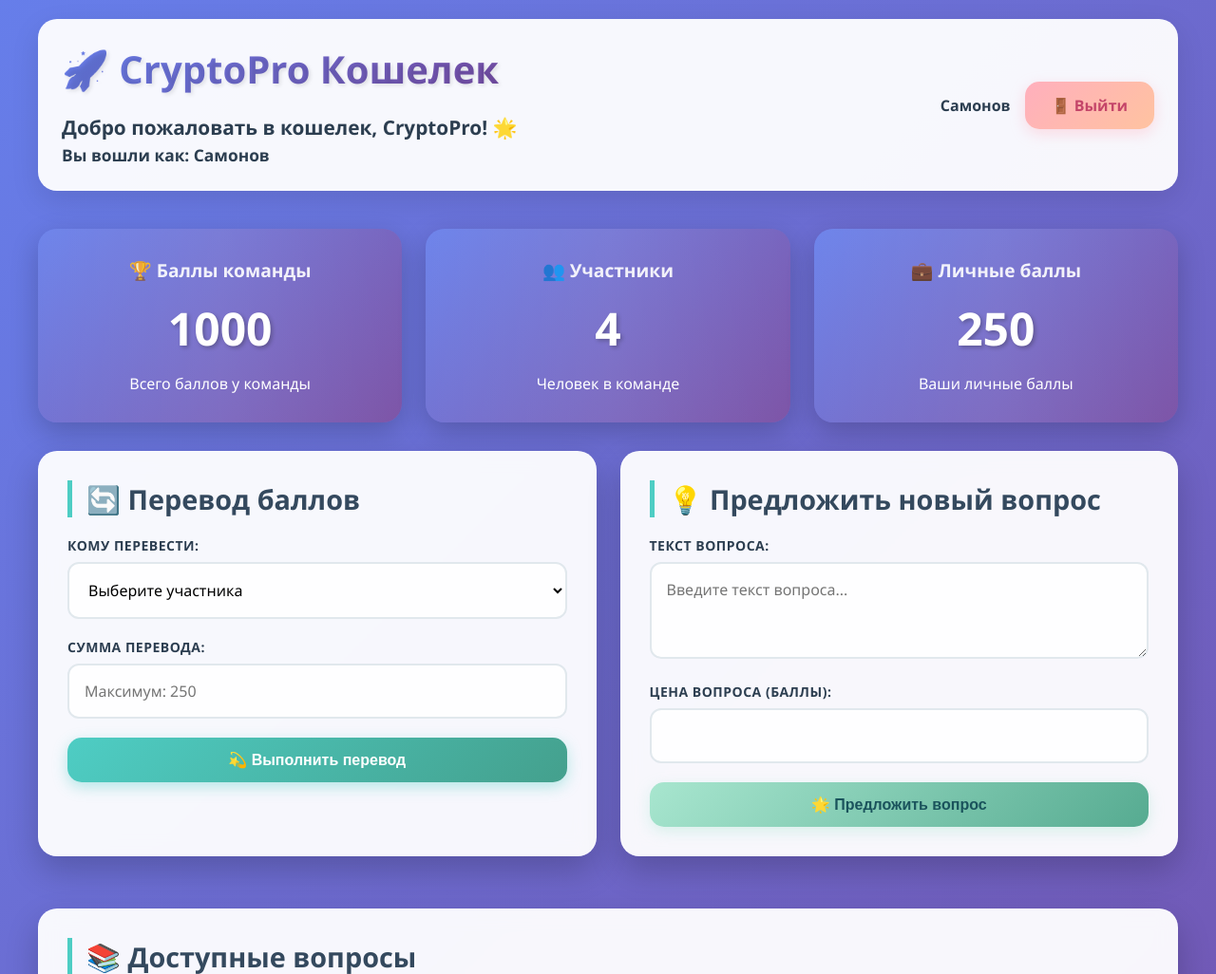
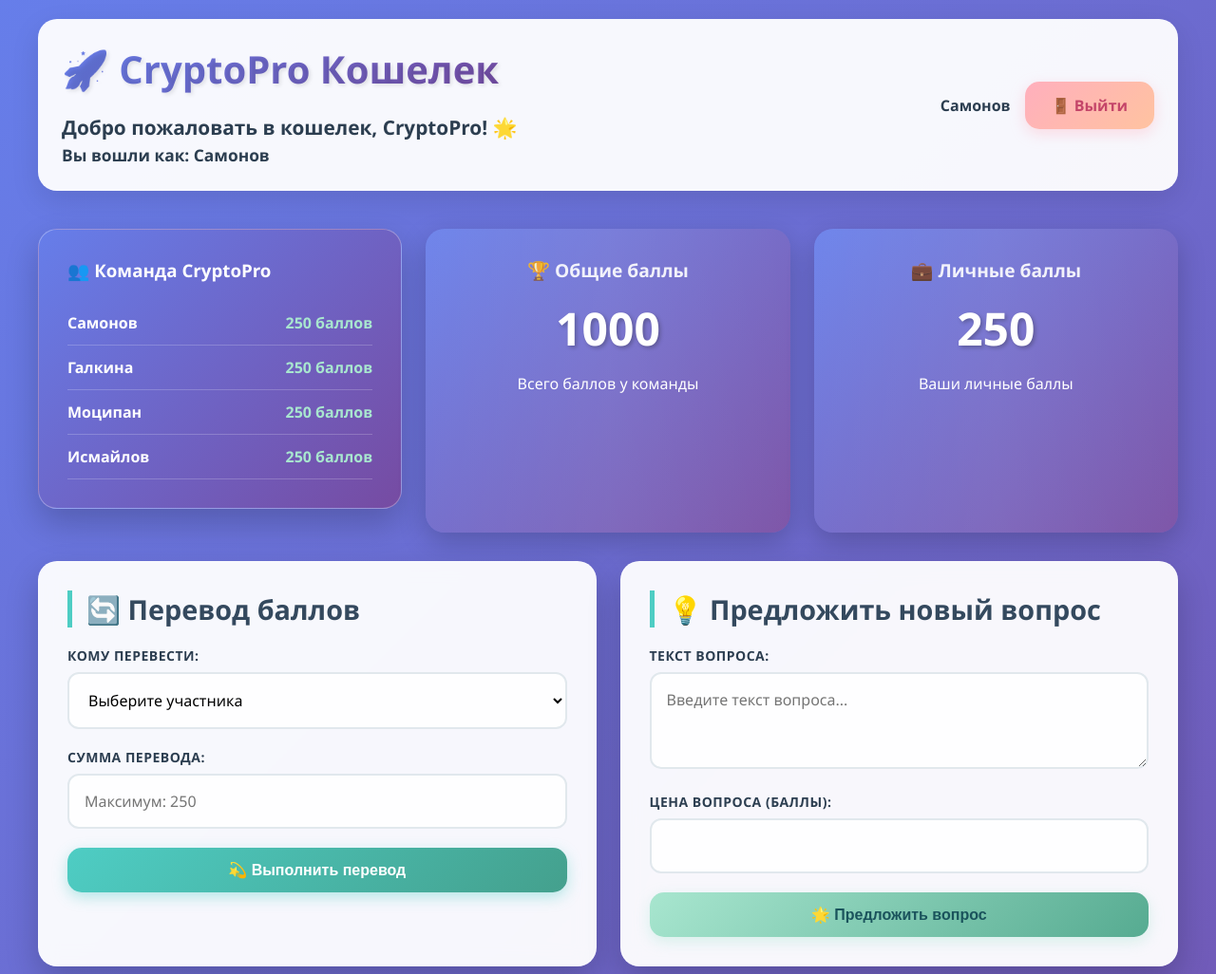
Before and after one commit to WltRfv/CryptoPro, a Flask app: page /dashboard/1 in a window 1280 px wide. Shown: the top 1026 px of the page at 95% size. Run offline with Flask 3, Linux system fonts and the light colour scheme; a user stored in the database is signed in.

Commit message:
итог 23.10.2025

```diff
--- a/app/frontend/routes.py
+++ b/app/frontend/routes.py
@@ -31,6 +31,11 @@ def team_login():
             print(f"❌ Ошибка в team_login: {e}")
             flash(f"Ошибка при отправке ключей: {str(e)}", 'error')
 
+    # ВЫХОДИМ ИЗ СИСТЕМЫ ПРИ ЗАГРУЗКЕ СТРАНИЦЫ ВХОДА
+    if current_user.is_authenticated:
+        logout_user()
+        print("🔒 Пользователь разлогинен при загрузке страницы входа")
+
     return render_template('team_login.html', session_token=session_token)
 
 
@@ -63,13 +68,18 @@ def verify_keys():
             # НЕ ВХОДИМ В СИСТЕМУ КАК УЧАСТНИК - только получаем доступ к кошельку
             print("✅ Успешная проверка ключей - доступ к кошельку получен")
 
+            # УБЕЖДАЕМСЯ ЧТО ПОЛЬЗОВАТЕЛЬ НЕ АВТОРИЗОВАН
+            if current_user.is_authenticated:
+                logout_user()
+                print("🔒 Пользователь разлогинен перед входом в кошелек")
+
             return jsonify({
                 'success': True,
                 'message': message,
                 'redirect_url': url_for('frontend.dashboard', team_id=team.id)
             })
         else:
-            return jsonify({'success': False, 'message': 'Команда не найдена'})
+            return jsonify({'success': False, 'message': 'Команда не найден'})
     else:
         return jsonify({'success': False, 'message': message})
 
--- a/app/templates/dashboard.html
+++ b/app/templates/dashboard.html
@@ -23,18 +23,27 @@
 
 <!-- Статистика команды -->
 <div class="stats-grid">
+    <!-- Команда CryptoPro -->
+    <div class="card" style="background: linear-gradient(135deg, #667eea 0%, #764ba2 100%); color: white;">
+        <h3 style="color: white;">👥 Команда CryptoPro</h3>
+        <div style="margin-top: 20px;">
+            {% for member in members %}
+            <div style="display: flex; justify-content: space-between; align-items: center; padding: 12px 0; border-bottom: 1px solid rgba(255,255,255,0.2);">
+                <span style="font-weight: 600;">{{ member.name }}</span>
+                <span style="font-weight: 700; color: #a8e6cf;">{{ member.points }} баллов</span>
+            </div>
+            {% endfor %}
+        </div>
+    </div>
+
+    <!-- Общие баллы команды -->
     <div class="stat-card">
-        <h3>🏆 Баллы команды</h3>
+        <h3>🏆 Общие баллы</h3>
         <div class="stat-number">{{ team.total_points }}</div>
         <p>Всего баллов у команды</p>
     </div>
 
-    <div class="stat-card">
-        <h3>👥 Участники</h3>
-        <div class="stat-number">{{ members|length }}</div>
-        <p>Человек в команде</p>
-    </div>
-
+    <!-- Личные баллы -->
     <div class="stat-card">
         <h3>💼 Личные баллы</h3>
         <div class="stat-number">
--- a/config.py
+++ b/config.py
@@ -32,6 +32,6 @@ TEAM_EMAILS = [
 TEAM_MEMBERS = [
     {'name': 'Самонов', 'email': 'samonov.135@gmail.com', 'personal_password': 'pass123', 'points': 250},
     {'name': 'Галкина', 'email': 'galkinasnezana788@gmail.com', 'personal_password': 'pass123', 'points': 250},
-    {'name': 'Лесня', 'email': 'lesa85130@gmail.com', 'personal_password': 'pass123', 'points': 250},
-    {'name': 'Лавика', 'email': 'pravolavika@gmail.com', 'personal_password': 'pass123', 'points': 250},
+    {'name': 'Моципан', 'email': 'lesa85130@gmail.com', 'personal_password': 'pass123', 'points': 250},
+    {'name': 'Исмайлов', 'email': 'pravolavika@gmail.com', 'personal_password': 'pass123', 'points': 250},
 ]
```
Also changed, not shown: other parts of app/templates/dashboard.html (+31 -1 lines). Lines whose indentation alone changed are shown as unchanged.
